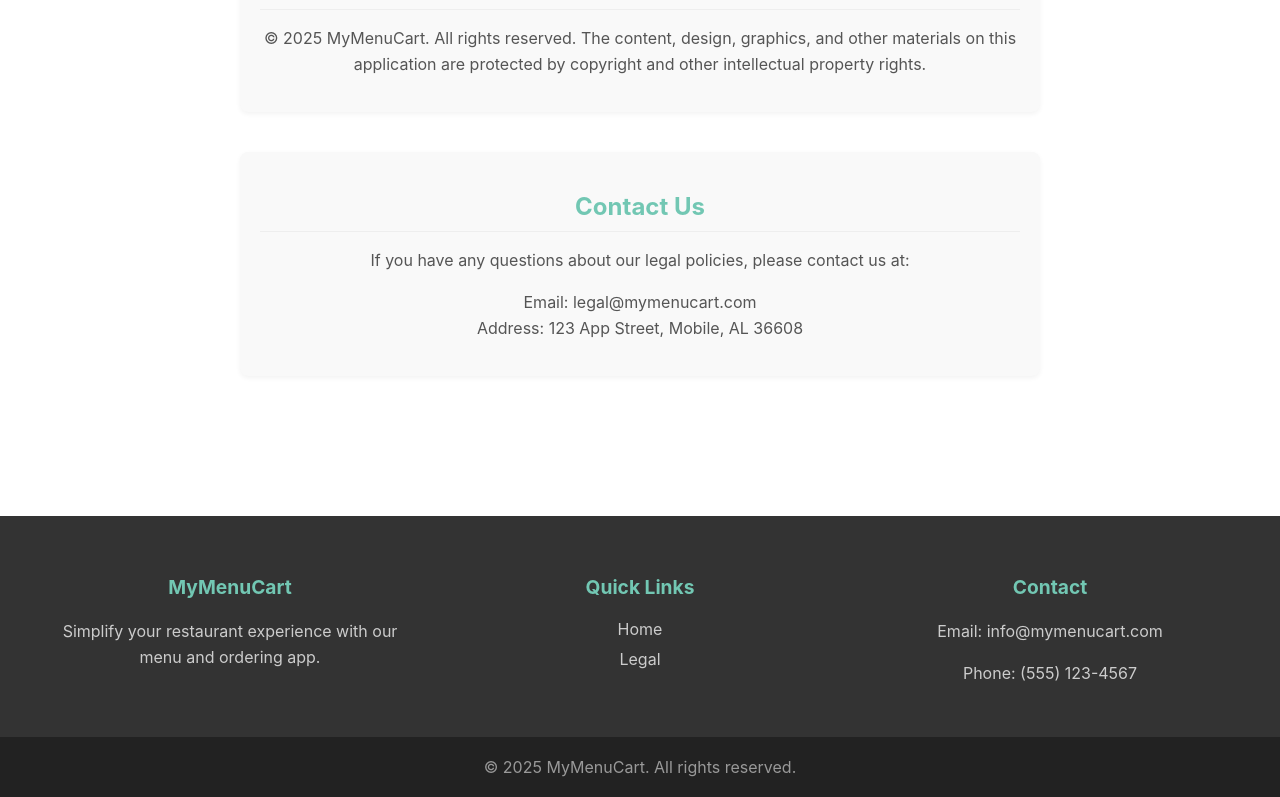
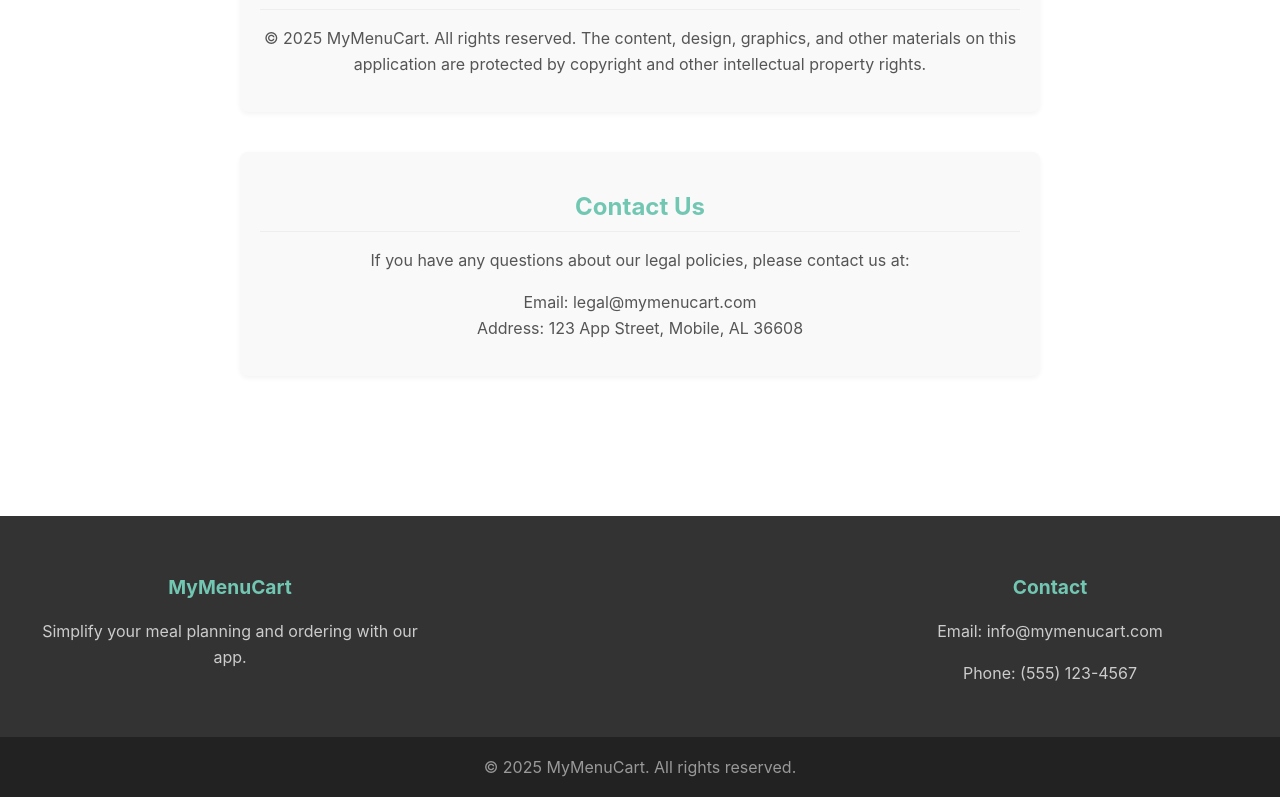
Before and after one commit to tkauffman42/myMenuCartWeb, a React (Create React App) app: page /legal in a window 1280 px wide. Shown: the part 1137-1934 px from the top of the page. Built offline with nearby package versions, Linux system fonts and the light colour scheme.

Commit message:
fix: Update footer description and remove 'Quick Links' section

```diff
--- a/src/components/Footer.js
+++ b/src/components/Footer.js
@@ -8,15 +8,10 @@ function Footer() {
             <div className="footer-container">
                 <div className="footer-section">
                     <h3>MyMenuCart</h3>
-                    <p>Simplify your restaurant experience with our menu and ordering app.</p>
+                    <p>Simplify your meal planning and ordering with our app.</p>
                 </div>
 
                 <div className="footer-section">
-                    <h3>Quick Links</h3>
-                    <ul>
-                        <li><Link to="/">Home</Link></li>
-                        <li><Link to="/legal">Legal</Link></li>
-                    </ul>
                 </div>
 
                 <div className="footer-section">
```
